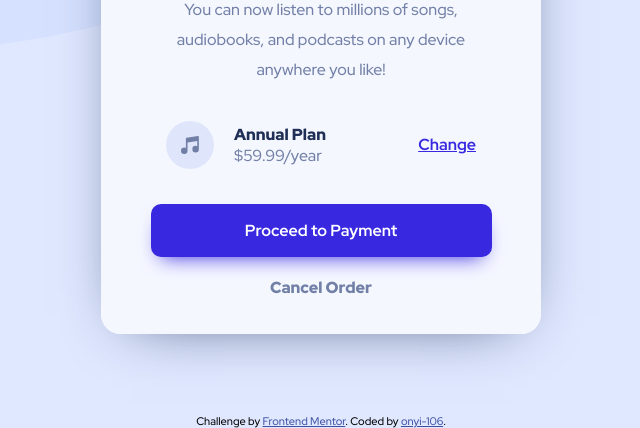
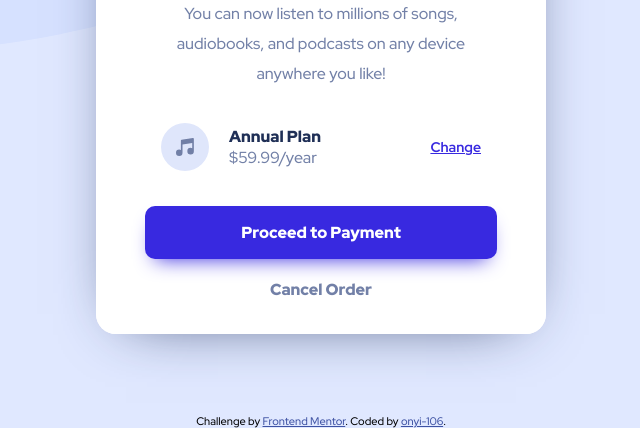
Before and after one commit to onyi-106/frontendmentor-ordersummary-challenge, a plain HTML site: page index.html in a window 1536 px wide. Shown: the part 386-814 px from the top of the page, without its empty margins (447-1087 px from the left). Drawn offline with Linux system fonts and the light colour scheme.

Commit message:
Add files via upload
Initial commit

```diff
--- a/index.html
+++ b/index.html
@@ -16,8 +16,8 @@
   </style>
 </head>
 <body>
-  <div class="container">
-    <div class="order-summary-container">
+  <main class="container">
+    <section class="order-summary-container">
       <img src="images/illustration-hero.svg" alt="">
       <div class="order-info">
         <div class="order-text">
@@ -37,11 +37,11 @@
           <a href="" class="cancel-button">Cancel Order</a>
         </div>
       </div>
-    </div>
-  </div>
-  <div class="attribution">
+    </section>
+  </main>
+  <footer class="attribution">
     Challenge by <a href="https://www.frontendmentor.io?ref=challenge" target="_blank">Frontend Mentor</a>.
     Coded by <a href="https://www.frontendmentor.io/profile/onyi-106">onyi-106</a>.
-  </div>
+  </footer>
 </body>
 </html>
--- a/styles.css
+++ b/styles.css
@@ -47,6 +47,7 @@ p {
     max-width: 350px;
     height: 80%;
     min-height: 560px;
+    max-height: 570px;
     border-radius: 20px;
     overflow: hidden;
 }
@@ -58,7 +59,7 @@ p {
     height: 100%;
     text-align: center;
     justify-content: space-evenly;
-    background: hsl(225, 100%, 98%);
+    background: white;
     padding: 0 3.5rem;
 }
 
@@ -96,7 +97,7 @@ p {
 
 .order-item a {
     color: hsl(245, 75%, 52%);
-    font-size: 1.6rem;
+    font-size: 1.4rem;
     font-weight: 700;
 }
 .order-item a:hover {
@@ -119,7 +120,7 @@ p {
     width: 110%;
     box-shadow: 0 1rem 2rem -1rem hsl(245, 75%, 52%);
     border-radius: 10px;
-    font-weight: 700;
+    font-weight: 900;
     text-decoration: none;
     padding: 1.6rem;
 }
@@ -157,8 +158,8 @@ p {
 
 @media screen and (min-width: 1440px) {
     .order-summary-container {
-        max-width: 440px;
-        max-height: 720px;
+        max-width: 450px;
+        max-height: 700px;
     }
 
     .order-info {
@@ -173,3 +174,10 @@ p {
         font-size: 3rem
     }
 }
+
+/* ###ATTEMPT 1 DONE###
+Things to change:
+.order-summary-container height(a bit too tall), width(a bit too small) ##DONE
+.order-info background to white ##DONE
+.main-button font-weight ##DONE
+.order-info h1, .order-item a, .main-button font-size */
```
